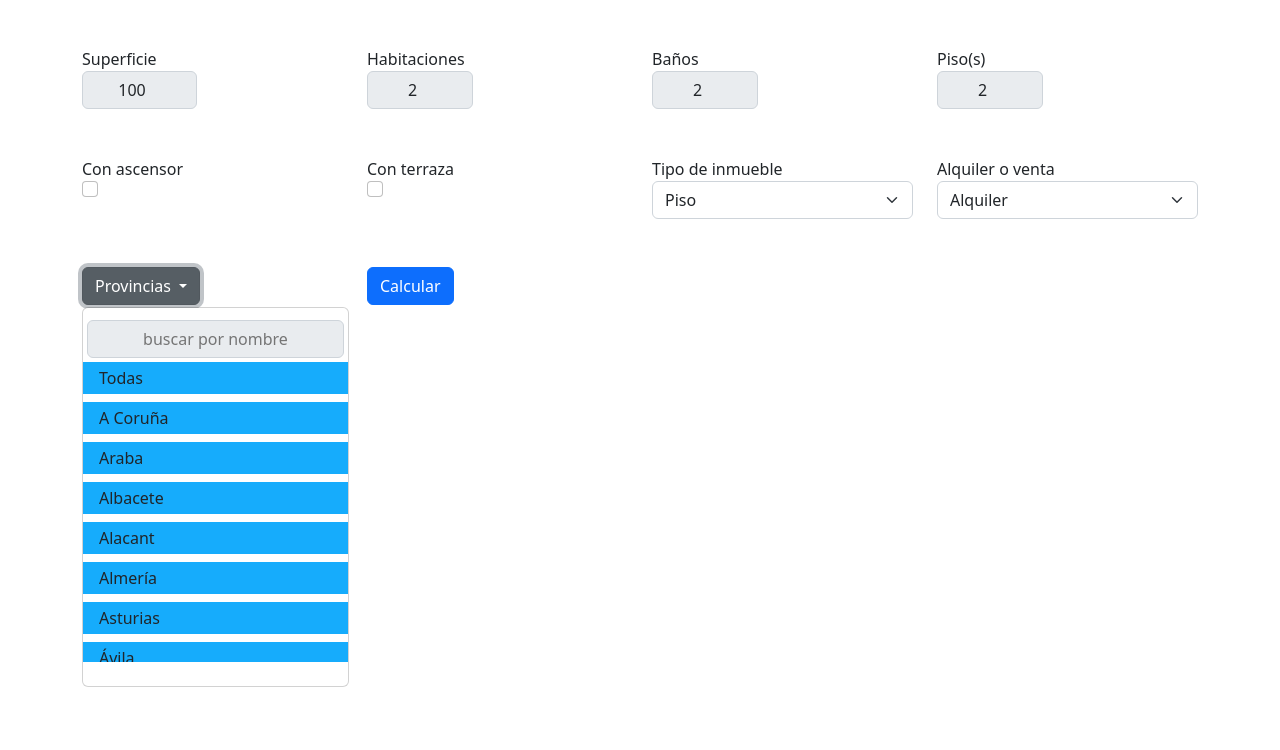
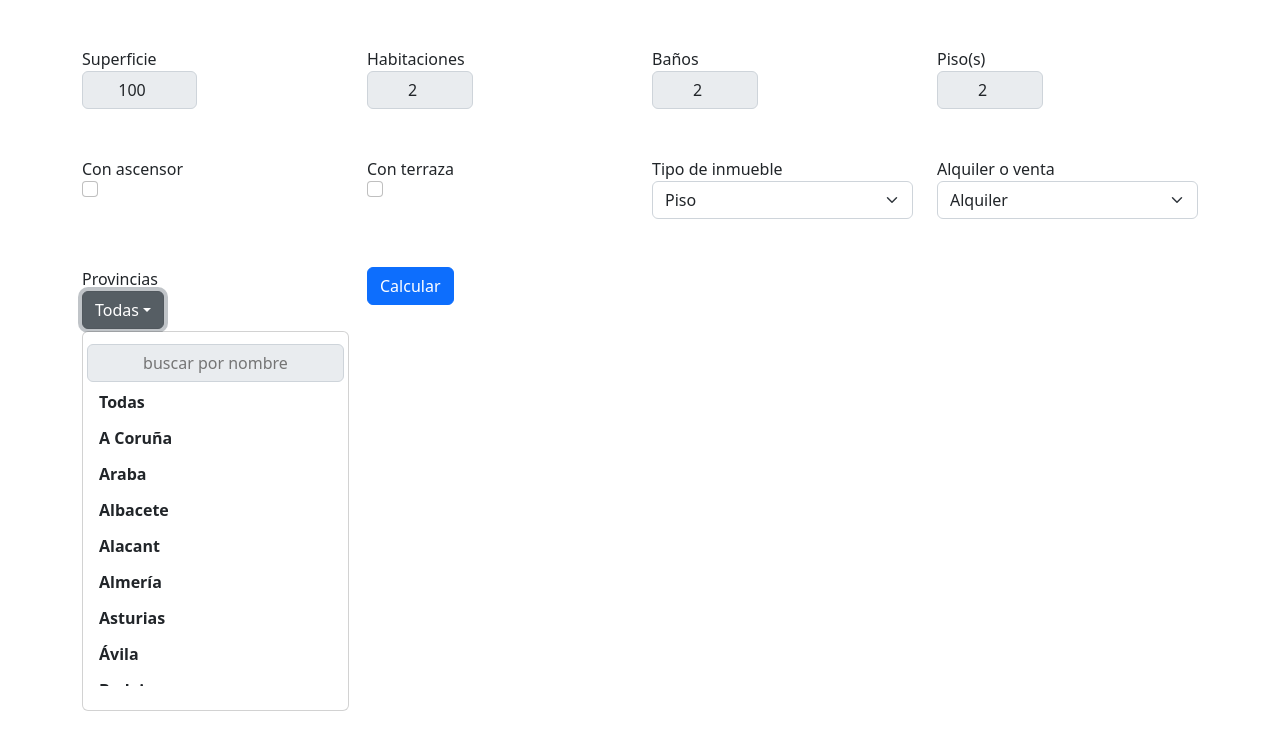
Before and after one commit to LdMe/mapa_pisos, a Flask app: page / in a window 1280 px wide, after a click on "Todas". Shown: the part 109-859 px from the top of the page. Run offline with Flask 2, Linux system fonts and the light colour scheme; some libraries are stand-ins or nearby versions.

Commit message:
multi-select improved and options ordered alphabetically

```diff
--- a/model.py
+++ b/model.py
@@ -176,13 +176,13 @@ def get_mean_values(df):
 def get_province_names():
     return [
         'A Coruña', 'Araba', 'Albacete', 'Alacant', 'Almería', 'Asturias', 'Ávila',
-        'Badajoz', 'Illes Balears', 'Barcelona', 'Burgos', 'Cáceres', 'Cádiz', 'Cantabria',
-        'Castelló', 'Ciudad Real', 'Córdoba', 'Cuenca', 'Girona', 'Granada',
-        'Guadalajara', 'Gipuzkoa', 'Huelva', 'Huesca', 'Jaén', 'La Rioja',
+        'Badajoz', 'Illes Balears', 'Barcelona', 'Bizkaia','Burgos', 'Cáceres', 'Cádiz', 'Cantabria',
+        'Castelló', 'Ciudad Real', 'Córdoba', 'Cuenca', 'Gipuzkoa','Girona', 'Granada',
+        'Guadalajara',  'Huelva', 'Huesca', 'Jaén', 'La Rioja',
         'Las Palmas', 'León', 'Lleida', 'Lugo', 'Madrid', 'Málaga', 'Murcia', 'Navarra',
         'Ourense', 'Palencia', 'Pontevedra', 'Salamanca', 'Santa Cruz de Tenerife',
         'Segovia', 'Sevilla', 'Soria', 'Tarragona', 'Teruel', 'Toledo', 'València',
-        'Valladolid', 'Bizkaia', 'Zamora', 'Zaragoza']
+        'Valladolid',  'Zamora', 'Zaragoza']
 def get_capital_names():
     return [
         'A Coruña', 'Albacete', 'Alicante', 'Almería', 'Ávila', 'Badajoz', 'Barcelona',
--- a/templates/index.html
+++ b/templates/index.html
@@ -34,11 +34,15 @@
             background-color: #f5f5f5;
             cursor: pointer;
         }
+        .province-option {
+            font-weight: lighter;
+        }
         .selected-option {
-            background-color: #16acfc;
+            font-weight: bolder;
+
         }
         .selected-option:hover {
-            background-color: #3c7696;
+            background-color: #f5f5f5;
         }
         .dropdown-list{
           height:300px;
@@ -122,9 +126,11 @@
                     </select>
                 </div>
                 <div class="col-sm-6 col-lg-3 mt-5">
+                    <label for="dropdownMenuButton1">Provincias</label>
+                    <br>
                     <div class="dropdown">
                         <button class="btn btn-secondary dropdown-toggle" type="button" id="dropdownMenuButton1" data-bs-toggle="dropdown" aria-expanded="false">
-                            Provincias
+                            Todas
                         </button>
                         <div class="dropdown-menu" aria-labelledby="dropdownMenuButton1">
 
@@ -132,7 +138,7 @@
                             <ul class="dropdown-list">
                                 <li class="dropdown-item province-option all-option" value="all">Todas</li>
                                 {% for province in provinces %}
-                                <li class="dropdown-item province-option province-option-default mt-2" value="{{ province }}">{{ province }}</li>
+                                <li class="dropdown-item province-option province-option-default pt-2" value="{{ province }}">{{ province }}</li>
                                 {% endfor %}
                             </ul>
                         </div>
@@ -197,9 +203,25 @@ $(".submit").click(function(e){
     $('#cargandomodal').modal('show');
 
 });
-
+function get_selected_num()
+{
+    let selected_province_num = $('.province-option-default.selected-option').length
+    if (selected_province_num == $(".province-option-default").length){
+        $("#dropdownMenuButton1").text("Todas");
+        $(".all-option").addClass("selected-option");
+    }
+    else{
+        let text = selected_province_num + " seleccionadas";
+        if(selected_province_num == 1){
+            text = selected_province_num + " seleccionada";
+        }
+        $("#dropdownMenuButton1").text(text);
+        $(".all-option").removeClass("selected-option");
+    }
+}
 var province_filter="";
 var selected_provinces = "{{request.args.get('provinces')}}";
+
 console.log(selected_provinces);
 if(selected_provinces == "all" || selected_provinces == "None"){
     $(".province-option").addClass("selected-option");
@@ -210,6 +232,7 @@ if(selected_provinces == "all" || selected_provinces == "None"){
         }
     });
 }
+get_selected_num();
 $(".province-option-default").click(function(e){
     e.preventDefault();
     e.stopPropagation();
@@ -219,6 +242,7 @@ $(".province-option-default").click(function(e){
     $(".option-input").val('');
     province_filter="";
     $(".province-option").show();
+    get_selected_num();
 
 });
 $(".all-option").click(function(e){
@@ -228,9 +252,11 @@ $(".all-option").click(function(e){
     $(this).toggleClass("selected-option");
     if($(this).hasClass("selected-option")){
         $(".province-option-default").addClass("selected-option");
+        get_selected_num();
     }
     else{
         $(".province-option-default").removeClass("selected-option");
+        $("#dropdownMenuButton1").text("0 seleccionadas");
     }
 
 });
```
